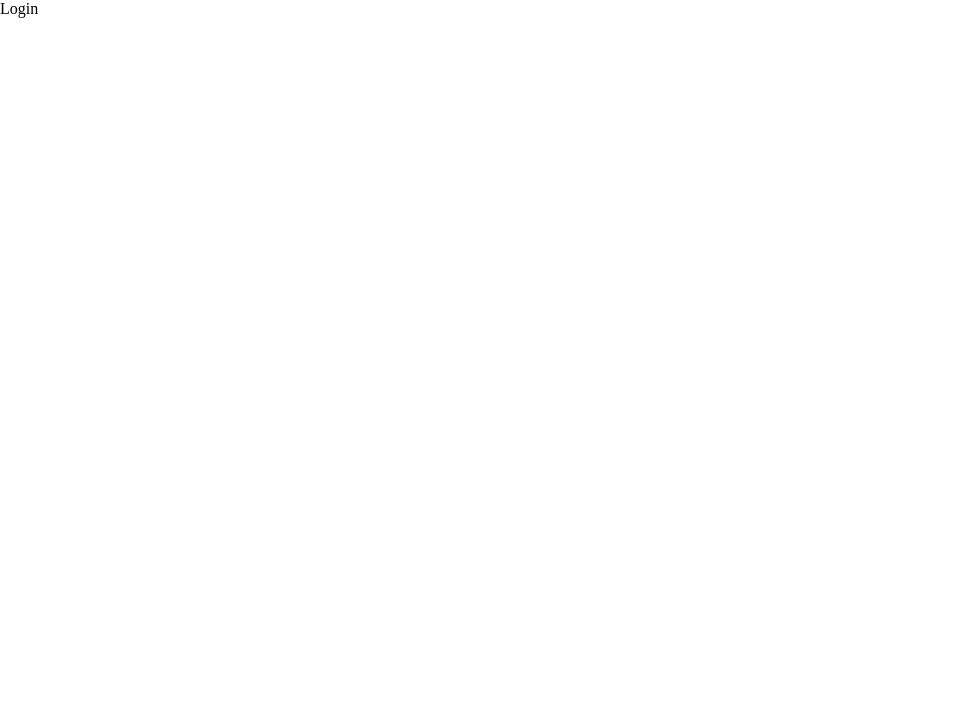
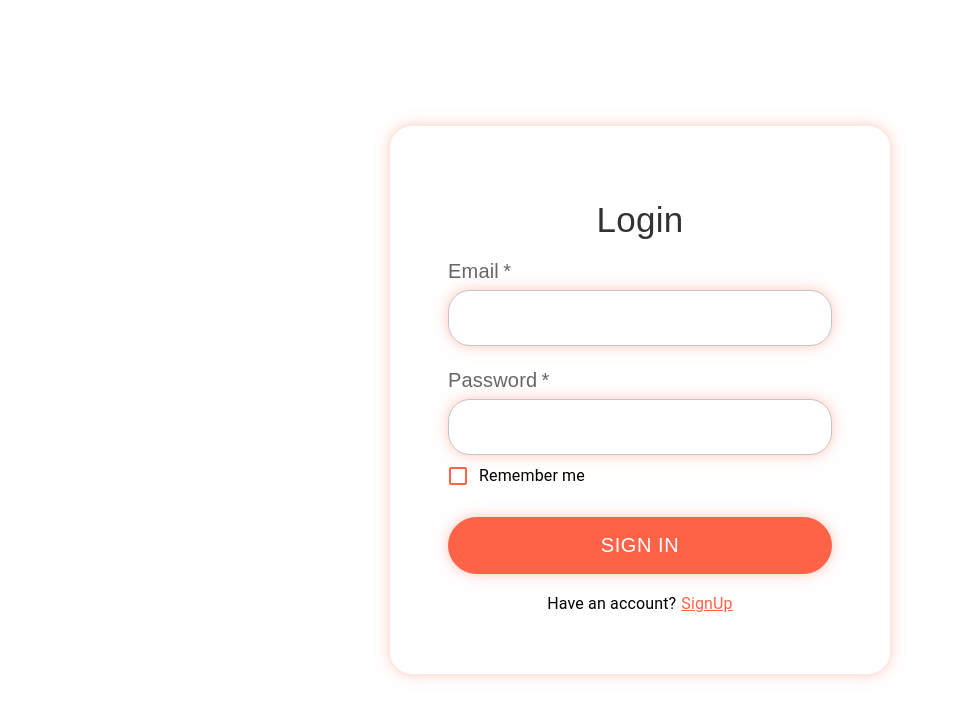
Before and after one commit to oyadier/tasty_tales, a React (Vite) app in the folder frontend/: page / in a window 1280 px wide. Shown: the top 718 px of the page, without its empty margins (0-959 px from the left). Built offline with nearby package versions, Linux system fonts and the light colour scheme.

Commit message:
Implement login page UI with Material UI integration

```diff
--- a/frontend/package.json
+++ b/frontend/package.json
@@ -10,6 +10,10 @@
     "preview": "vite preview"
   },
   "dependencies": {
+    "@emotion/react": "^11.13.3",
+    "@emotion/styled": "^11.13.0",
+    "@mui/icons-material": "^6.1.0",
+    "@mui/material": "^6.1.0",
     "react": "^18.3.1",
     "react-dom": "^18.3.1",
     "react-router-dom": "^6.26.2"
--- a/frontend/src/pages/Login.jsx
+++ b/frontend/src/pages/Login.jsx
@@ -1,5 +1,172 @@
-function Login() {
-  return <div>Login</div>;
+import { styled } from "@mui/material/styles";
+import {
+  FormControl,
+  FormLabel,
+  TextField,
+  FormControlLabel,
+  Checkbox,
+  Button,
+  Box,
+  Typography,
+  Link,
+} from "@mui/material";
+
+const StyledContainer = styled(Box)(({ theme }) => ({
+  display: "grid",
+  placeItems: "center",
+  height: "100vh",
+  [theme.breakpoints.down(540)]: {
+    padding: "0 20px",
+  },
+}));
+
+const StyledCard = styled(Box)(({ theme }) => ({
+  background: "#FFFFFF",
+  minWidth: "500px",
+  maxWidth: "600px",
+  marginTop: "5%",
+  width: "30%",
+  marginBottom: "5%",
+  borderRadius: "22px",
+  padding: "40px 10px",
+  boxShadow:
+    "0 0 8px 0 rgba(255, 99, 71, 0.2), 0 0 20px 0 rgba(255, 99, 71, 0.19)",
+  display: "flex",
+  flexDirection: "column",
+
+  // Media queries
+  [theme.breakpoints.down(540)]: {
+    minWidth: "100%",
+  },
+}));
+
+const StyledTitle = styled(Typography)({
+  fontFamily: "Montserrat, sans-serif",
+  opacity: "80%",
+  fontSize: "35px",
+  marginTop: "2rem",
+  marginBottom: "1rem",
+  textAlign: "center",
+});
+
+const StyledFormControl = styled(FormControl)({
+  width: "80%",
+  marginLeft: "10%",
+});
+
+const StyledFormLabel = styled(FormLabel)({
+  fontFamily: "Montserrat, sans-serif",
+  textAlign: "left",
+  fontSize: "20px",
+});
+
+const StyledTextField = styled(TextField)({
+  width: "100%",
+  borderRadius: "22px",
+  boxShadow:
+    "0 0 8px 0 rgba(255, 99, 71, 0.2), 0 0 20px 0 rgba(255, 99, 71, 0.19)",
+  ".MuiOutlinedInput-root": {
+    "& fieldset": {
+      borderRadius: "22px",
+    },
+    "&:hover fieldset": {
+      borderColor: "#ff6347",
+    },
+    "&.Mui-focused fieldset": {
+      borderColor: "#ff6347",
+    },
+  },
+});
+
+const StyledFormControlLabel = styled(FormControlLabel)({
+  fontFamily: "Montserrat, sans-serif",
+  "& .MuiSvgIcon-root": {
+    color: "#ff6347",
+  },
+  "&.Mui-checked .MuiSvgIcon-root": {
+    color: "#ff6347",
+  },
+});
+
+const StyledButton = styled(Button)({
+  marginTop: "20px",
+  padding: "10px 60px",
+  width: "100%",
+  whiteSpace: "nowrap",
+  borderRadius: "30px",
+  border: "1px solid #ff6347",
+  backgroundColor: "#ff6347",
+  color: "#FFFFFF",
+  fontFamily: "Montserrat, sans-serif",
+  fontSize: "20px",
+  alignSelf: "center",
+  boxShadow:
+    "0 0 8px 0 rgba(255, 99, 71, 0.2), 0 0 20px 0 rgba(255, 99, 71, 0.19)",
+  "&:hover": {
+    backgroundColor: "#e55344",
+    borderColor: "#c9302c",
+  },
+  "&:focus": {
+    border: "2px solid #d9534f",
+    outline: "none",
+  },
+});
+
+const StyledSignUp = styled(Typography)({
+  margin: "1rem 0",
+  display: "flex",
+  alignItems: "center",
+  justifyContent: "center",
+  gap: "5px",
+});
+
+const StyledLink = styled(Link)({
+  color: "#ff6347",
+  textDecorationColor: "#FF6347",
+  "&:hover": {
+    color: "#d9534f",
+  },
+});
+
+const StyledFieldWrapper = styled(Box)({
+  display: "flex",
+  flexDirection: "column",
+  gap: "4px",
+});
+
+export default function Login() {
+  return (
+    <StyledContainer>
+      <StyledCard>
+        <StyledTitle variant="h4">Login</StyledTitle>
+        <StyledFormControl>
+          <StyledFieldWrapper sx={{ marginBottom: "20px" }}>
+            <StyledFormLabel required htmlFor="email">
+              Email
+            </StyledFormLabel>
+
+            <StyledTextField required />
+          </StyledFieldWrapper>
+          <StyledFieldWrapper>
+            <StyledFormLabel required htmlFor="password">
+              Password
+            </StyledFormLabel>
+
+            <StyledTextField type="password" />
+          </StyledFieldWrapper>
+          <StyledFormControlLabel
+            control={<Checkbox value="remember" color="#ff6347" />}
+            label="Remember me"
+          />
+
+          <StyledButton type="submit" variant="contained">
+            Sign in
+          </StyledButton>
+        </StyledFormControl>
+        <StyledSignUp variant="subtitle1">
+          Have an account?<StyledLink>SignUp</StyledLink>
+        </StyledSignUp>
+      </StyledCard>
+    </StyledContainer>
+  );
 }
-
-export default Login;
```
Also changed, not shown: 1 other file (tests, documents, lock files or other folders).
